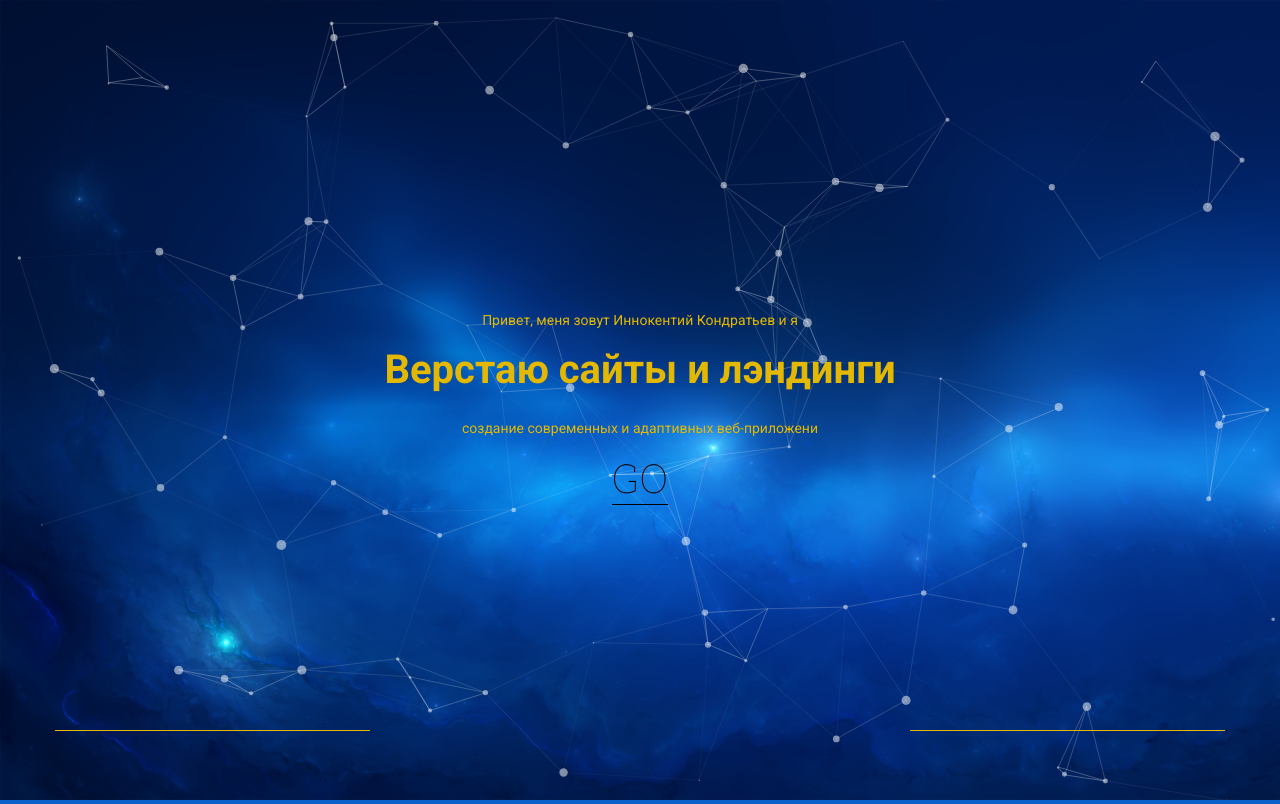
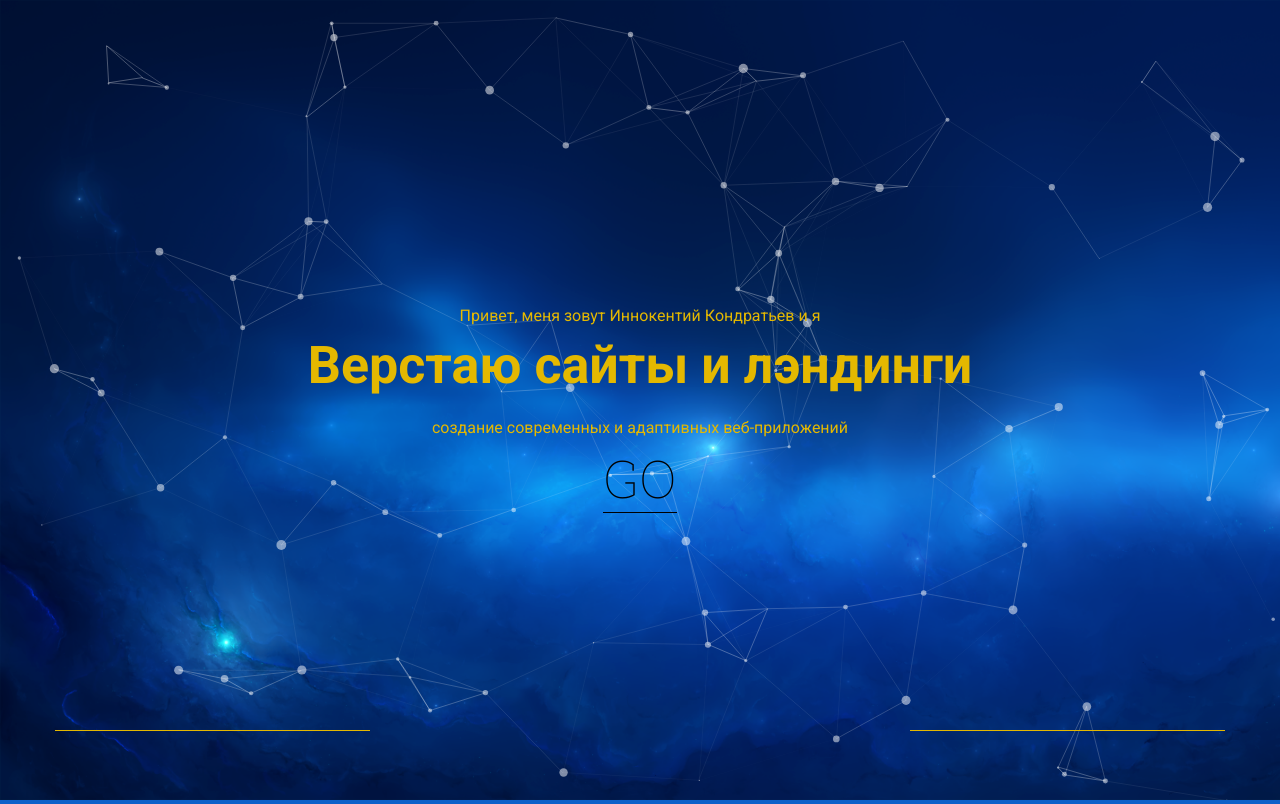
Before and after one commit to DefenderKent/DefenderKent.github.io, a PHP site: page /portfolio/app/index.html in a window 1280 px wide. Shown: the top 804 px of the page. Run offline with PHP 8.4, Linux system fonts and the light colour scheme; style sheets or scripts are compiled from the project's sources.

Commit message:
light fix

```diff
--- a/portfolio/app/index.html
+++ b/portfolio/app/index.html
@@ -29,7 +29,7 @@
               Привет, меня зовут Иннокентий Кондратьев и я <br />
 
               <span>Верстаю сайты и лэндинги</span><br />
-              создание современных и адаптивных веб-приложени
+              создание современных и адаптивных веб-приложений
               <div class="wrapper">
                 <div class="inner">
                   <a href="#about" class="hover-shadow hover-color"
--- a/portfolio/app/scss/style.scss
+++ b/portfolio/app/scss/style.scss
@@ -72,12 +72,13 @@ body {
   }
 
   .title {
-    max-width: 600px;
+    max-width: 680px;
     text-align: center;
     line-height: 50px;
+    font-size: 16px;
 
     span {
-      font-size: 40px;
+      font-size: 52px;
       font-weight: 700;
       padding-top: 40px;
     }
```
